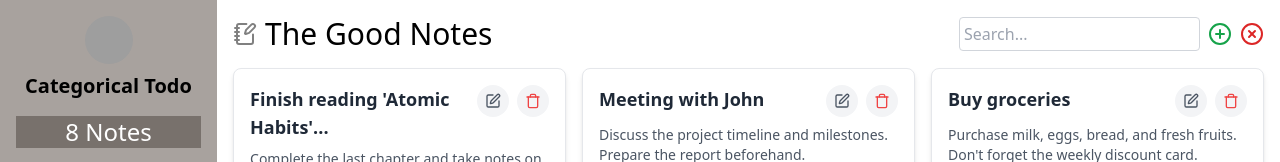
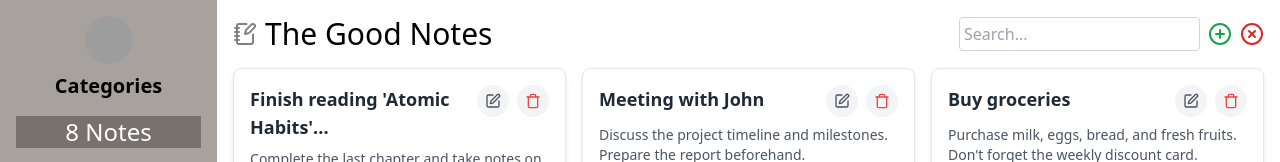
Before and after one commit to vayunekbote02/redux_todo, a React (Vite) app: page / in a window 1280 px wide. Shown: the top 162 px of the page. Built offline with nearby package versions, Linux system fonts and the light colour scheme; grey boxes are pictures that could not be loaded.

Commit message:
Changed title statement for delete note on NotePage

```diff
--- a/src/components/NotePage.jsx
+++ b/src/components/NotePage.jsx
@@ -68,7 +68,7 @@
               </button>
               <button
                 className="text-red-600 btn hover:text-red-700"
-                title="Delete All Notes"
+                title="Delete Note"
                 onClick={() => setModalOpen(true)}
               >
                 <CircleX />
--- a/src/components/Sidebar.jsx
+++ b/src/components/Sidebar.jsx
@@ -23,7 +23,7 @@
           alt="Logo"
           className="w-12 h-12 mb-2 rounded-full"
         />
-        <h1 className="text-xl font-bold">Categorical Todo</h1>
+        <h1 className="text-xl font-bold">Categories</h1>
       </div>
       <div className="flex justify-center mt-4 text-2xl text-white bg-stone-500">
         {totalNoteCount} {totalNoteCount === 1 ? "Note" : "Notes"}
```
